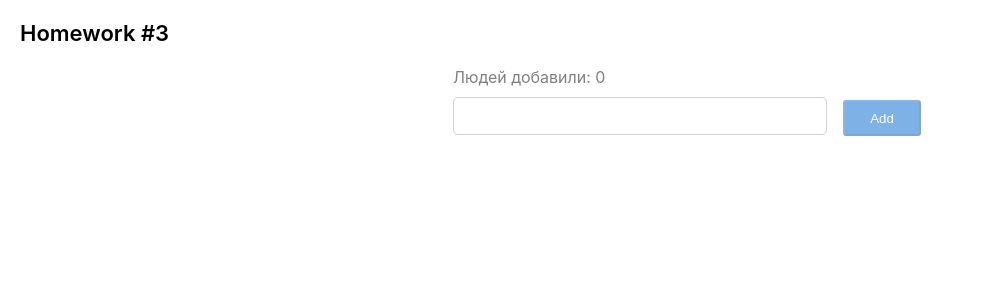
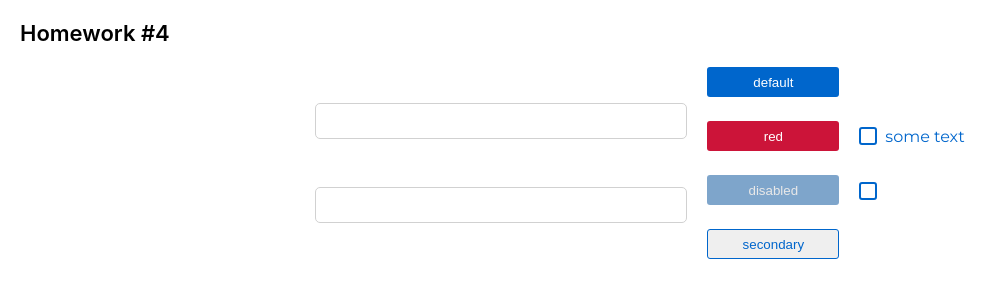
Before and after one commit to LizaAgey/inc_auto_tasks, a React (Create React App) app: page / in a window 1280 px wide. Shown: the top 300 px of the page, without its empty margins (0-1007 px from the left). Built offline with nearby package versions, Linux system fonts and the light colour scheme.

Commit message:
ht4: multi button, input, checkbox trainong

```diff
--- a/src/s1-main/App.tsx
+++ b/src/s1-main/App.tsx
@@ -1,6 +1,7 @@
 import React from 'react'
 import s from './App.module.css'
-import HW3 from '../s2-homeworks/hw03/HW3';
+import HW4 from '../s2-homeworks/hw04/HW4';
+
 
 
 function App() {
@@ -9,8 +10,8 @@
             {/*<HW1/>*/}
 
             {/*<HW2/>*/}
-            <HW3/>
-            {/*<HW4/>*/}
+            {/*<HW3/>*/}
+            <HW4/>
 
             {/*при выполнении дз 5 и более - закомментировать здесь дз 1-4, так как они есть внутри дз 5*/}
             {/*<HW5/>*/}
--- a/src/s2-homeworks/hw04/HW4.tsx
+++ b/src/s2-homeworks/hw04/HW4.tsx
@@ -2,12 +2,6 @@
 import s2 from '../../s1-main/App.module.css'
 import Stand from './Stand'
 
-/*
-* 1 - понять (и простить) SuperInputText
-* 2 - в зависимости от типа и дизэйбла прицепить нужный класс в SuperButton.tsx (строка 21)
-* 3 - дописать onChangeCallback в SuperCheckbox.tsx чтоб оба чекбокса работали на стенде
-* 4 - сделать стили в соответствии с дизайном
-* */
 
 const HW4 = () => {
     return (
--- a/src/s2-homeworks/hw04/common/c1-SuperInputText/SuperInputText.module.css
+++ b/src/s2-homeworks/hw04/common/c1-SuperInputText/SuperInputText.module.css
@@ -1,20 +1,34 @@
-.input:focus {
+.input {
+    border: 1px solid #D1D1D1;
+    border-radius: 5px;
+    width: 372px;
+    height: 36px;
 }
 
-.input {
+.input:focus {
+    all:unset;
+    border: 1px solid #D1D1D1;
+    border-radius: 5px;
+    width: 372px;
+    height: 36px;
 }
 
 .inputWrapper {
+    display: flex;
+    flex-direction: column;
 }
 
 .superInput {
 }
 
 .errorInput {
+    border: 1px solid #CC1439;
 }
 
 .errorInput:focus {
+    border: 1px solid #CC1439;
 }
 
 .error {
+    color:  #CC1439;
 }
--- a/src/s2-homeworks/hw04/common/c1-SuperInputText/SuperInputText.tsx
+++ b/src/s2-homeworks/hw04/common/c1-SuperInputText/SuperInputText.tsx
@@ -56,6 +56,13 @@
 
     return (
         <div className={s.inputWrapper}>
+            <span
+                id={id ? id + '-span' : undefined}
+                className={finalSpanClassName}
+            >
+                {error}
+            </span>
+
             <input
                 id={id}
                 type={'text'}
@@ -64,12 +71,7 @@
                 className={finalInputClassName}
                 {...restProps} // отдаём инпуту остальные пропсы если они есть (value например там внутри)
             />
-            <span
-                id={id ? id + '-span' : undefined}
-                className={finalSpanClassName}
-            >
-                {error}
-            </span>
+
         </div>
     )
 }
--- a/src/s2-homeworks/hw04/common/c2-SuperButton/SuperButton.module.css
+++ b/src/s2-homeworks/hw04/common/c2-SuperButton/SuperButton.module.css
@@ -1,36 +1,62 @@
 .button {
+    min-width: 132px;
+    max-width: fit-content;
+    height: 30px;
+    border-radius: 3px;
+    color: white;
+    border: none;
+    margin: 0 20px;
 }
+/*button types*/
 
 .disabled {
+    background: #004D99;
+    opacity: 0.5;
+    color: lightgrey;
 }
 
 .secondary {
+    border: 1px solid #0066CC;
+    border-radius: 3px;
+    color: #0066CC;
 }
 
 .default {
+    background: #0066CC;
 }
 
 .red {
+    background: #CC1439;
 }
 
+/*buttons on hover*/
+
 .default:hover {
+    background: #0080FF;
 }
 
 .red:hover {
+    background: #FF1A47;
 }
 
 .secondary:hover {
+    background: #E5F0FA;
 }
 
-
+/*buttons if active / disabled */
 .default:active {
+    background: #0059B3;
 }
 
 .secondary:active {
+    background: #C9E5FF;
 }
 
 .red:active {
+    background: #B31232;
 }
 
 .button:disabled {
+    background: #004D99;
+    opacity: 0.5;
 }
--- a/src/s2-homeworks/hw04/common/c2-SuperButton/SuperButton.tsx
+++ b/src/s2-homeworks/hw04/common/c2-SuperButton/SuperButton.tsx
@@ -17,12 +17,14 @@
         ...restProps // все остальные пропсы попадут в объект restProps, там же будет children
     }
 ) => {
-    const finalClassName = s.button
-        // + (disabled
-        //         ? ...
-        //         : xType === 'red'
-        //             ? ...
-        + (className ? ' ' + className : '') // задачка на смешивание классов
+    const finalClassName = `
+    ${s.button}
+    ${disabled ? s.disabled :
+        xType==='red' ? s.red :
+            xType === "secondary" ? s.secondary :
+                s.default}
+    ${className ? className : ""}`
+
 
     return (
         <button
--- a/src/s2-homeworks/hw04/common/c3-SuperCheckbox/SuperCheckbox.tsx
+++ b/src/s2-homeworks/hw04/common/c3-SuperCheckbox/SuperCheckbox.tsx
@@ -27,8 +27,8 @@
     }
 ) => {
     const onChangeCallback = (e: ChangeEvent<HTMLInputElement>) => {
-        // задачка на написание онченджа
-
+        onChange?.(e)
+        onChangeChecked?.(e.currentTarget.checked)
     }
 
     const finalInputClassName = s.checkbox
```
